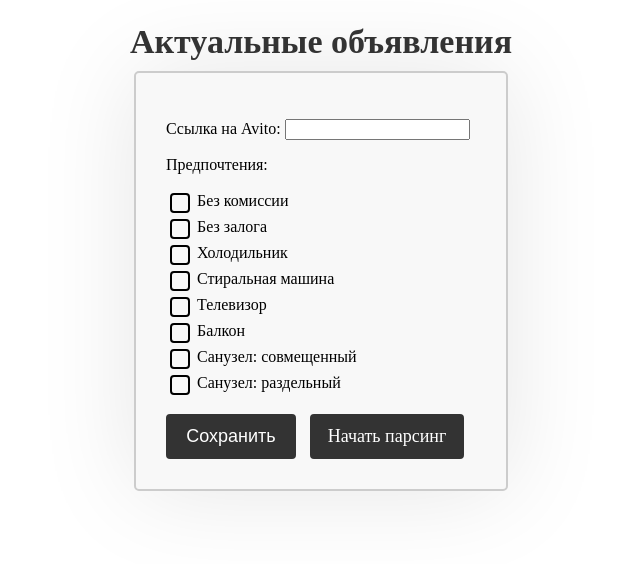
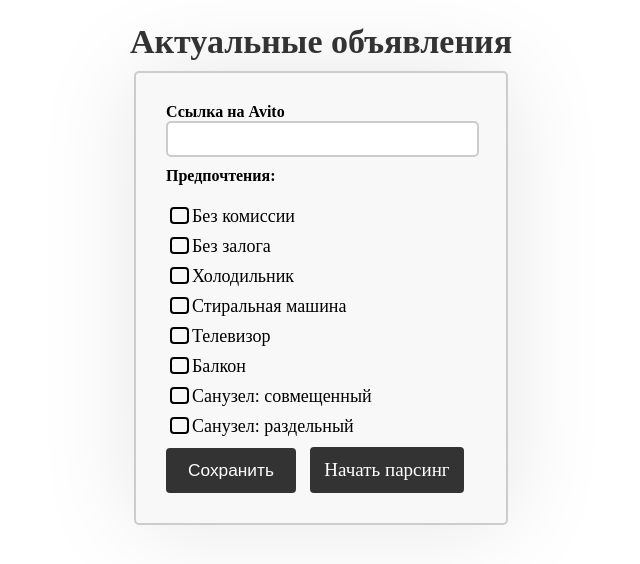
Before and after one commit to aldreamex/WebScraping, a Django app: page /save_data_scraping/ in a window 1280 px wide. Shown: the top 564 px of the page, without its empty margins (319-959 px from the left). Run offline with Django 4.2, Linux system fonts and the light colour scheme.

Commit message:
layout end

```diff
--- a/static/css/style_save.css
+++ b/static/css/style_save.css
@@ -17,17 +17,33 @@ h1 {
     color: #333;
 }
 
-/* Изменяем цвет галочек */
+/* Стили для поля ввода URL */
+input[type="url"] {
+    width: 95%;
+    padding: 7px; /* Внутренний отступ для увеличения высоты поля */
+    border: 2px solid #ccc;
+    border-radius: 5px;
+    font-size: 16px;
+    transition: border-color 0.3s ease-in-out; /* Анимация изменения цвета границы */
+}
+
+/* Изменяем цвет границы на зеленый при наведении */
+input[type="url"]:hover {
+    border-color: #2ecc71; /* Зеленая граница при наведении */
+}
+
+
+/* Изменяем цвет галочек и рамки при наведении */
 input[type="checkbox"] {
     appearance: none;
     -webkit-appearance: none;
     -moz-appearance: none;
-    width: 20px;
-    height: 20px;
+    width: 19px;
+    height: 17px;
     border: 2px solid #000; /* Черная рамка для галочек */
     border-radius: 4px;
-    transition: border-color 0.3s ease-in-out;
-    vertical-align: middle;
+    transition: border-color 0.3s ease-in-out, color 0.3s ease-in-out; /* Анимация изменения цвета границы и галочки */
+    vertical-align: middle; /* Выравниваем по вертикали */
     background-color: transparent; /* Убираем задний фон */
     position: relative;
 }
@@ -35,7 +51,7 @@ input[type="checkbox"] {
 /* Создаем галочку внутри галочки */
 input[type="checkbox"]::before {
     content: '\2713'; /* Знак галочки Unicode */
-    font-size: 16px;
+    font-size: 14px;
     color: #000; /* Черный цвет галочки */
     position: absolute;
     top: 50%;
@@ -43,16 +59,32 @@ input[type="checkbox"]::before {
     transform: translate(-50%, -50%);
     opacity: 0; /* Галочка изначально скрыта */
     transition: opacity 0.3s ease-in-out;
+    vertical-align: middle; /* Выравниваем по вертикали */
 }
 
-/* Показываем галочку и зеленую рамку при выборе */
+/* Зеленая галочка при выборе */
 input[type="checkbox"]:checked::before {
     opacity: 1; /* Показываем галочку */
+    color: #1ecc71; /* Зеленый цвет галочки при выборе */
 }
 
-input[type="checkbox"]:checked {
-    border-color: #1ecc71; /* Зеленая рамка при выборе */
+/* Изменяем цвет границы и галочки на зеленый при наведении */
+input[type="checkbox"]:hover {
+    border-color: #2ecc71; /* Зеленая граница при наведении */
+    color: #2ecc71; /* Зеленый цвет галочки при наведении */
 }
+
+/* Стили для текста меток предпочтений */
+#id_categories label {
+    display: flex;
+    align-items: flex-end; /* Выравниваем по нижней границе по вертикали */
+    margin-left: 0px; /* Добавляем небольшой отступ от галочек */
+    height: 30px; /* Устанавливаем высоту равную высоте галочки */
+    vertical-align: middle; /* Выравниваем вертикально по центру */
+    font-size: 18px; /* Увеличиваем размер текста меток */
+}
+
+
 
 /* Стили для кнопок "Сохранить" и "Начать парсинг" */
 .button {
@@ -63,7 +95,7 @@ input[type="checkbox"]:checked {
     color: #fff;
     border: none;
     border-radius: 4px;
-    font-size: 18px;
+    font-size: 17.3px;
     cursor: pointer;
     transition: background-color 0.3s ease-in-out, color 0.3s ease-in-out, border-color 0.3s ease-in-out;
     text-decoration: none;
@@ -72,9 +104,78 @@ input[type="checkbox"]:checked {
     border: 2px solid #333; /* Черная рамка */
 }
 
+/* Стили для кнопки "Начать парсинг" */
+.start-button {
+    font-size: 19px; /* Увеличиваем размер текста кнопки "Начать парсинг" */
+}
+
+
 /* Изменяем цвет текста на зеленый, фон на белый, и рамку на зеленую при наведении */
 .button:hover {
     background-color: #fff; /* Белый фон при наведении */
     color: #2ecc71; /* Зеленый текст при наведении */
     border-color: #2ecc71; /* Зеленая рамка при наведении */
 }
+
+/* Стили для сообщений */
+.messages {
+    position: fixed;
+    top: 10px;
+    right: 10px;
+    width: 300px;
+    list-style-type: none;
+    padding: 0;
+    margin: 0;
+}
+
+.message {
+    background-color: #333;
+    color: #fff;
+    padding: 10px;
+    margin-bottom: 10px;
+    border-radius: 4px;
+    opacity: 0;
+    transition: opacity 0.3s ease-in-out;
+    max-height: 0;
+    overflow: hidden;
+}
+
+.message.show {
+    opacity: 1;
+    max-height: 100px; /* Максимальная высота сообщения */
+    overflow: auto;
+}
+
+.message.success {
+    background-color: #4CAF50; /* Зеленый фон для успешных сообщений */
+}
+
+.message.error {
+    background-color: #F44336; /* Красный фон для сообщений об ошибках */
+}
+
+.error-message {
+    background-color: #F44336; /* Красный фон для сообщений об ошибках */
+    color: #fff; /* Белый цвет текста */
+    padding: 10px;
+    margin-bottom: 10px;
+    border-radius: 4px;
+    max-height: 100px;
+    overflow: hidden;
+    transition: max-height 0.3s ease-in-out;
+}
+
+/* CSS для формы */
+.form-element {
+    margin-bottom: 10px; /* Установите желаемый отступ между элементами формы */
+}
+
+/* Стили для ссылки на Avito */
+label[for="id_url"] {
+    font-weight: bold;
+}
+
+/* CSS для виджета множественного выбора */
+.checkbox-multiple {
+    margin-top: 12px; /* Установите желаемый отступ вниз */
+}
--- /dev/null
+++ b/static/js/messages.js
@@ -0,0 +1,16 @@
+document.addEventListener('DOMContentLoaded', function () {
+        const messages = document.querySelectorAll('.message');
+
+        messages.forEach(function (message) {
+
+            message.style.opacity = 1;
+
+            setTimeout(function () {
+                message.style.opacity = 0;
+
+                setTimeout(function () {
+                    message.style.maxHeight = '0';
+                }, 300);
+            }, 5000);
+        });
+    });
--- a/web_scraping/forms.py
+++ b/web_scraping/forms.py
@@ -5,7 +5,7 @@ class AvitoScrapForm(forms.Form):
     categories = forms.MultipleChoiceField(
         label='Предпочтения',
         required=False,
-        widget=forms.CheckboxSelectMultiple,
+        widget=forms.CheckboxSelectMultiple(attrs={'class': 'checkbox-multiple'}),
         choices=[
             ('Без комиссии', 'Без комиссии'),
             ('Без залога', 'Без залога'),
--- a/web_scraping/templates/save_data_scraping.html
+++ b/web_scraping/templates/save_data_scraping.html
@@ -5,15 +5,30 @@
     <meta charset="UTF-8">
     <meta name="viewport" content="width=device-width, initial-scale=1.0">
     <link rel="stylesheet" href="{% static 'css/style_save.css' %}">
+    <script src="{% static 'js/messages.js' %}"></script>
     <title>scraping</title>
 </head>
 <body>
-            <h1>Актуальные объявления</h1>
-            <form method="post">
-                {% csrf_token %}
-                {{ form.as_p }}
-                <input type="submit" value="Сохранить" class="button">
-                <a class="button" href="{% url 'scraping_result' %}">Начать парсинг</a>
-            </form>
+    <h1>Актуальные объявления</h1>
+    <form method="post">
+        {% csrf_token %}
+        {% if messages %}
+            <ul class="messages">
+                {% for message in messages %}
+                    <li class="message show {% if message.tags %}{{ message.tags }}{% endif %}">{{ message }}</li>
+                {% endfor %}
+            </ul>
+        {% endif %}
+            <div class="form-element">
+            <label for="{{ form.url.id_for_label }}">Ссылка на Avito</label>
+            {{ form.url }}
+        </div>
+        <div class="form-element">
+            <label for="{{ form.categories.id_for_label }}" style="font-weight: bold;">Предпочтения:</label>
+            {{ form.categories }}
+        </div>
+        <input type="submit" value="Сохранить" class="button">
+        <a class="button start-button" href="{% url 'scraping_result' %}">Начать парсинг</a>
+    </form>
 </body>
 </html>
--- a/web_scraping/views.py
+++ b/web_scraping/views.py
@@ -48,6 +48,10 @@ def scraping_result(request):
     try:
         form_data = FormData.objects.last()
 
+        if not form_data or not form_data.form_url:
+            messages.error(request, 'Пожалуйста, введите URL')
+            return redirect('save_data_scraping')
+
         # print(form_data)
 
         url = form_data.form_url
```
